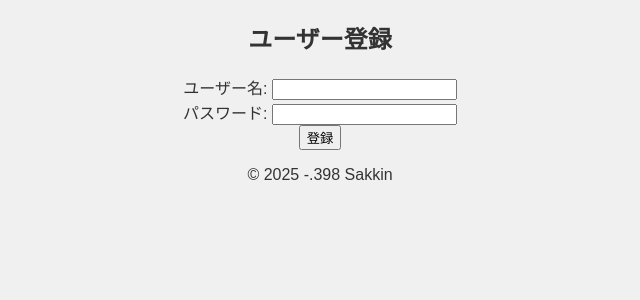
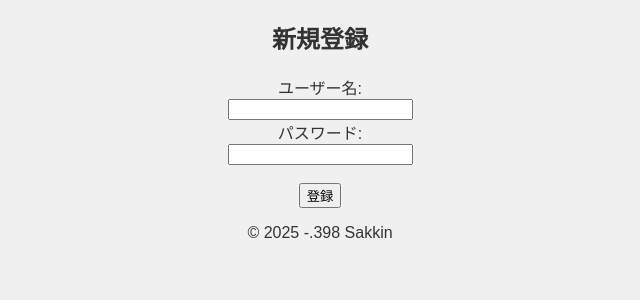
Before and after one commit to 398170/398, a Flask app: template templates/register.html in a window 1280 px wide. Shown: the part 132-432 px from the top of the page, without its empty margins (320-960 px from the left). Run offline with Flask 3, Linux system fonts and the light colour scheme; the template is opened without the code that fills it, so the values that code supplies are empty.

Commit message:
Update register.html

```diff
--- a/templates/register.html
+++ b/templates/register.html
@@ -1,12 +1,12 @@
 {% extends "layout.html" %}
 
-{% block title %}新規登録 | -398{% endblock %}
-
 {% block content %}
-<h2>ユーザー登録</h2>
-<form method="post">
-    <label>ユーザー名: <input type="text" name="username"></label><br>
-    <label>パスワード: <input type="password" name="password"></label><br>
-    <input type="submit" value="登録">
+<h2>新規登録</h2>
+<form method="post" action="/register">
+  <label>ユーザー名:</label><br>
+  <input type="text" name="username" required><br>
+  <label>パスワード:</label><br>
+  <input type="password" name="password" required><br><br>
+  <input type="submit" value="登録">
 </form>
 {% endblock %}
```
